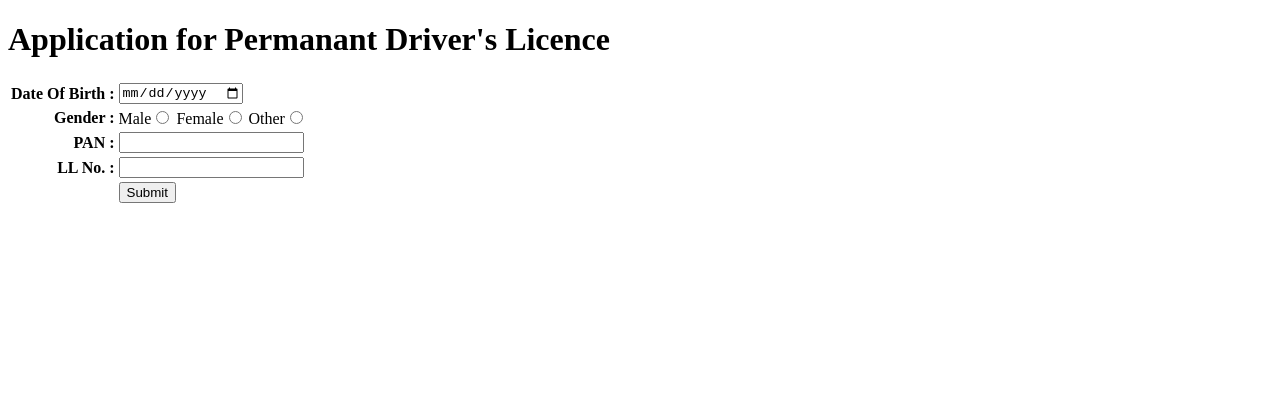
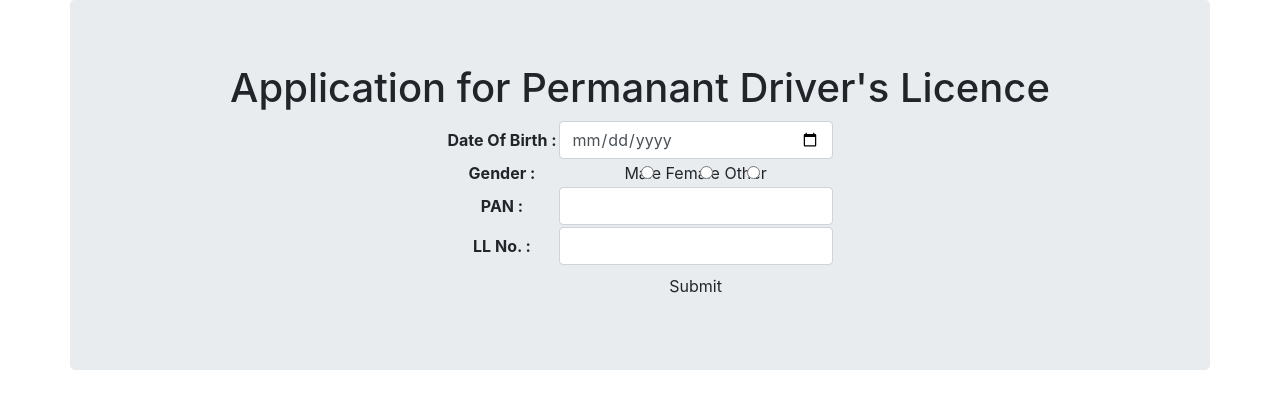
Before and after one commit to yash1rj/PermanantLicence_RegForm, a plain HTML site: page index.html in a window 1280 px wide. Drawn offline with nearby package versions, Linux system fonts and the light colour scheme.

Commit message:
Update index.html

```diff
--- a/index.html
+++ b/index.html
@@ -6,39 +6,48 @@
         <meta name="description" content="A form to apply for Driver's Licence.">
         <meta name="viewport" content="width=device-width, initial-scale=1.0">
 
+	<link rel="stylesheet" href="./styler.css">
+
+	<link rel="stylesheet" href="https://stackpath.bootstrapcdn.com/bootstrap/4.3.1/css/bootstrap.min.css" integrity="sha384-ggOyR0iXCbMQv3Xipma34MD+dH/1fQ784/j6cY/iJTQUOhcWr7x9JvoRxT2MZw1T" crossorigin="anonymous">
+
         <title>Permanant DL App_Form</title>
     </head>
     <body>
+	<div class="container jumbotron text-center">
 		<h1>Application for Permanant Driver's Licence</h1>
 		<form action="./confirm.html">
-            <table>
+		    <table align="center">
 					<tbody>
 						<tr>
 							<th align="right">Date Of Birth :</th>
-						<td><input type="date" required></td>
+							<td><input class="form-control" type="date" required></td>
 						</tr>
 						<tr>
 							<th align="right">Gender :</th>
 				<td>
-                            Male<input type="radio" name="gender" required>
-                            Female<input type="radio"  name="gender" required>
-                            Other<input type="radio"  name="gender" required>
+				    Male<input class="form-check-input" type="radio" name="gender" required>
+				    Female<input class="form-check-input" type="radio"  name="gender" required>
+				    Other<input class="form-check-input" type="radio"  name="gender" required>
 				</td>
 						</tr>
 						<tr>
 							<th align="right">PAN :</th>
-						<td><input type="text" required maxlength="30"></td>
+							<td><input class="form-control" type="text" required maxlength="30"></td>
 						</tr>
 						<tr>
 							<th align="right">LL No. :</th>
-						<td><input type="text" minlength="9" maxlength="9"></td>
+							<td><input class="form-control" type="text" minlength="9" maxlength="9"></td>
 						</tr>
 						<tr>
 							<th align="right"></th>
-						<td><input type="submit"></td>
+							<td><input class="btn btn-block" type="submit"></td>
 						</tr>
 					</tbody>
 				</table>
 		</form>
+
+				<script src="https://code.jquery.com/jquery-3.3.1.slim.min.js" integrity="sha384-q8i/X+965DzO0rT7abK41JStQIAqVgRVzpbzo5smXKp4YfRvH+8abtTE1Pi6jizo" crossorigin="anonymous"></script>
+				<script src="https://cdnjs.cloudflare.com/ajax/libs/popper.js/1.14.7/umd/popper.min.js" integrity="sha384-UO2eT0CpHqdSJQ6hJty5KVphtPhzWj9WO1clHTMGa3JDZwrnQq4sF86dIHNDz0W1" crossorigin="anonymous"></script>
+				<script src="https://stackpath.bootstrapcdn.com/bootstrap/4.3.1/js/bootstrap.min.js" integrity="sha384-JjSmVgyd0p3pXB1rRibZUAYoIIy6OrQ6VrjIEaFf/nJGzIxFDsf4x0xIM+B07jRM" crossorigin="anonymous"></script>
     </body>
 </html>
```
Lines whose indentation alone changed are shown as unchanged.
